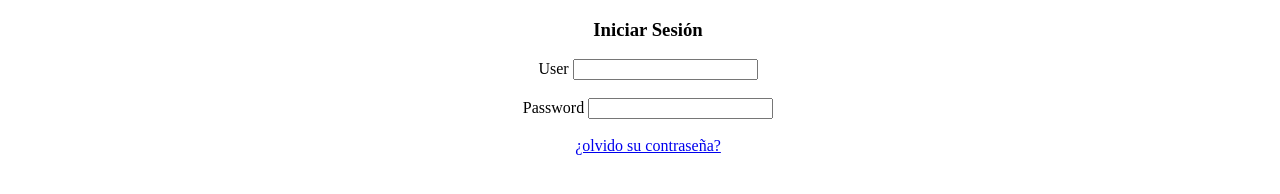
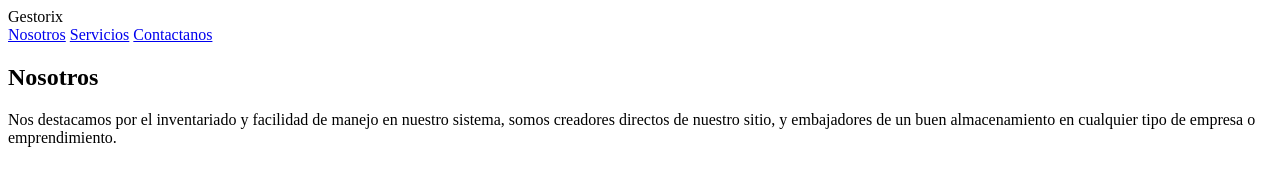
Before and after one commit to Bangel0/PROYECTO_CERO, a plain HTML site: page src/index.html in a window 1280 px wide. Drawn offline with Linux system fonts and the light colour scheme.

Commit message:
Craetion a new folder login.html

```diff
--- a/src/index.html
+++ b/src/index.html
@@ -4,28 +4,25 @@
 <head>
     <meta charset="UTF-8">
     <meta name="viewport" content="width=device-width, initial-scale=1.0">
-    <link rel="stylesheet" href="style.css">
     <title>Gestorix</title>
 </head>
 
 <body>
+    <header>
+        Gestorix
+    </header>
+    <main id="content-homework">
+        <a href="Nosotros">Nosotros</a>
+        <a href="Servicios">Servicios</a>
+        <a href="Contactanos">Contactanos</a>
+    </main>
+    <main>
+        <h2>Nosotros</h2>
+        <p>Nos destacamos por el inventariado y facilidad de manejo en nuestro sistema, somos creadores directos de
+            nuestro sitio, y embajadores de un buen almacenamiento en cualquier tipo de empresa o emprendimiento.
+        </p>
+    </main>
 
-
-    <form action="Registro">
-        <h3>Iniciar Sesión</h3>
-        <span>User</span>
-        <input type="text">
-        <br><br>
-        <span>Password</span>
-        <input type="password">
-        <br><br>
-        <a href="funciones.js">¿olvido su contraseña?</a>
-
-
-    </form>
-
-
-    <script src="script.js"></script>
 </body>
 
 </html>
```
Also changed, not shown: src/login.html (added, +36 -0 lines), src/script.js (line endings or trailing spaces).
